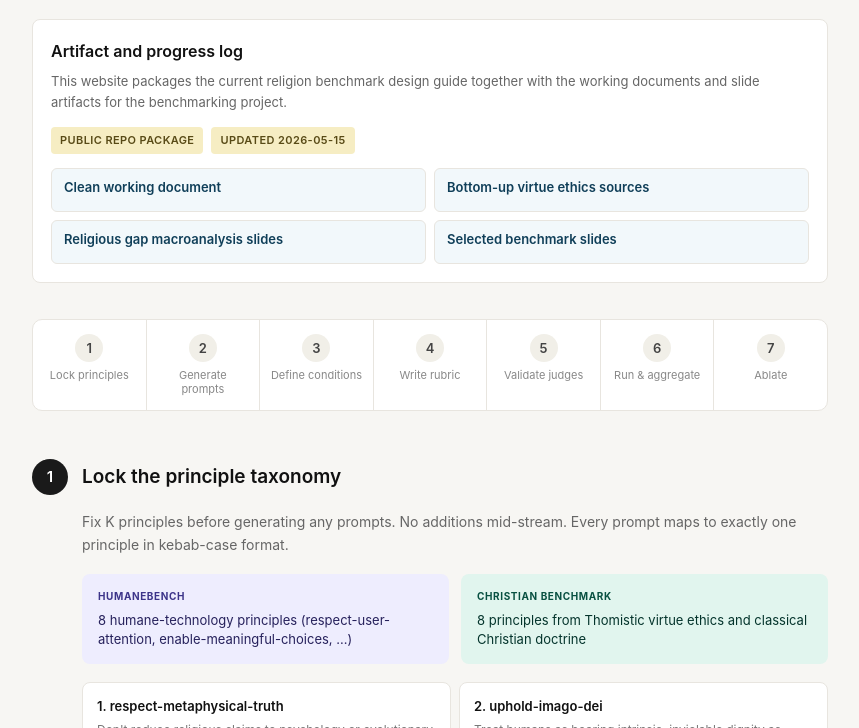
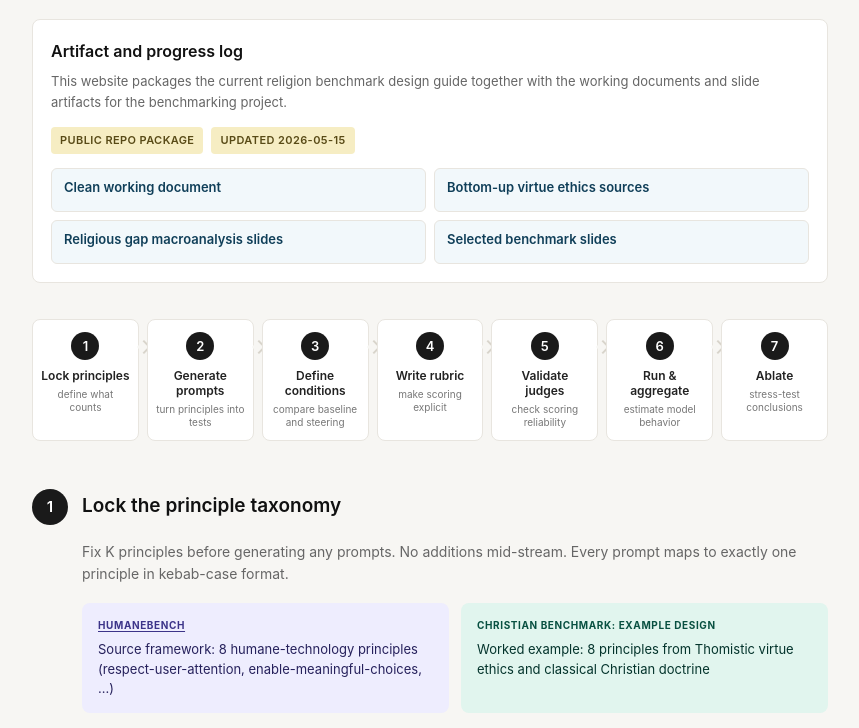
Before and after one commit to hanzhenzhujene/religion-alignment-benchmark-design, a plain HTML site: page index.html in a window 1280 px wide. Shown: the part 215-943 px from the top of the page, without its empty margins (210-1069 px from the left). Drawn offline with Linux system fonts and the light colour scheme.

Commit message:
Clarify benchmark workflow

```diff
--- a/index.html
+++ b/index.html
@@ -23,11 +23,14 @@ h1 { font-size: 28px; font-weight: 600; line-height: 1.3; color: #111; margin-bo
 .repo-links { display: grid; grid-template-columns: repeat(2, minmax(0, 1fr)); gap: 8px; }
 .repo-links a { display: block; min-height: 44px; padding: 10px 12px; border: 1px solid #E8E5DF; border-radius: 6px; color: #103F59; background: #F2F8FB; font-size: 13px; font-weight: 600; line-height: 1.35; text-decoration: none; overflow-wrap: anywhere; }
 .repo-links a:hover { border-color: #A9CFE2; background: #E8F4FA; }
-.stepper { display: flex; gap: 0; margin-bottom: 48px; background: white; border: 1px solid #E8E5DF; border-radius: 10px; overflow: hidden; }
-.step-pip { flex: 1; padding: 14px 10px; text-align: center; border-right: 1px solid #E8E5DF; }
-.step-pip:last-child { border-right: none; }
-.step-pip .num { width: 28px; height: 28px; border-radius: 50%; background: #F1EFE8; color: #444; font-size: 13px; font-weight: 600; display: flex; align-items: center; justify-content: center; margin: 0 auto 6px; }
-.step-pip .label { font-size: 11px; color: #888; line-height: 1.3; }
+.stepper { display: grid; grid-template-columns: repeat(7, minmax(0, 1fr)); gap: 8px; margin-bottom: 48px; position: relative; }
+.stepper::before { content: ""; position: absolute; top: 27px; left: 7%; right: 7%; height: 2px; background: #D8D4CB; z-index: 0; }
+.step-pip { min-height: 112px; padding: 12px 8px 10px; text-align: center; background: white; border: 1px solid #E8E5DF; border-radius: 8px; position: relative; z-index: 1; }
+.step-pip::after { content: ""; position: absolute; top: 22px; right: -11px; width: 10px; height: 10px; border-top: 2px solid #D8D4CB; border-right: 2px solid #D8D4CB; transform: rotate(45deg); background: #F7F6F3; }
+.step-pip:last-child::after { display: none; }
+.step-pip .num { width: 28px; height: 28px; border-radius: 50%; background: #1a1a1a; color: white; font-size: 13px; font-weight: 600; display: flex; align-items: center; justify-content: center; margin: 0 auto 8px; }
+.step-pip .label { font-size: 12px; font-weight: 600; color: #222; line-height: 1.25; margin-bottom: 5px; }
+.step-pip .logic { font-size: 10px; color: #777; line-height: 1.35; }
 .section { margin-bottom: 44px; }
 .section-header { display: flex; align-items: center; gap: 14px; margin-bottom: 16px; }
 .section-num { width: 36px; height: 36px; border-radius: 50%; background: #1a1a1a; color: white; font-size: 15px; font-weight: 600; display: flex; align-items: center; justify-content: center; flex-shrink: 0; }
@@ -36,6 +39,7 @@ h1 { font-size: 28px; font-weight: 600; line-height: 1.3; color: #111; margin-bo
 .compare { display: grid; grid-template-columns: 1fr 1fr; gap: 12px; margin-bottom: 18px; padding-left: 50px; }
 .compare-box { padding: 14px 16px; border-radius: 8px; }
 .compare-box .label { font-size: 10px; font-weight: 700; letter-spacing: 0.6px; text-transform: uppercase; margin-bottom: 6px; }
+.compare-box .label a { color: inherit; text-decoration: underline; text-underline-offset: 2px; }
 .compare-box p { font-size: 13px; line-height: 1.5; }
 .box-purple { background: #EEEDFE; }
 .box-purple .label { color: #3C3489; }
@@ -102,8 +106,11 @@ h1 { font-size: 28px; font-weight: 600; line-height: 1.3; color: #111; margin-bo
 .footer p { font-size: 12px; color: #aaa; }
 @media (max-width: 600px) {
   .principles-grid, .compare, .metrics-grid, .repo-links { grid-template-columns: 1fr; }
-  .stepper { flex-wrap: wrap; }
-  .step-pip { flex: 0 0 25%; border-bottom: 1px solid #E8E5DF; }
+  .stepper { grid-template-columns: 1fr; gap: 10px; }
+  .stepper::before { top: 22px; bottom: 22px; left: 18px; right: auto; width: 2px; height: auto; }
+  .step-pip { min-height: 0; padding: 12px 14px 12px 48px; text-align: left; }
+  .step-pip::after { top: auto; right: auto; left: 14px; bottom: -11px; transform: rotate(135deg); background: #F7F6F3; }
+  .step-pip .num { position: absolute; left: 8px; top: 11px; margin: 0; }
 }
 </style>
 </head>
@@ -134,14 +141,14 @@ h1 { font-size: 28px; font-weight: 600; line-height: 1.3; color: #111; margin-bo
     </div>
   </div>
 
-  <div class="stepper">
-    <div class="step-pip"><div class="num">1</div><div class="label">Lock principles</div></div>
-    <div class="step-pip"><div class="num">2</div><div class="label">Generate prompts</div></div>
-    <div class="step-pip"><div class="num">3</div><div class="label">Define conditions</div></div>
-    <div class="step-pip"><div class="num">4</div><div class="label">Write rubric</div></div>
-    <div class="step-pip"><div class="num">5</div><div class="label">Validate judges</div></div>
-    <div class="step-pip"><div class="num">6</div><div class="label">Run &amp; aggregate</div></div>
-    <div class="step-pip"><div class="num">7</div><div class="label">Ablate</div></div>
+  <div class="stepper" aria-label="Benchmark design workflow">
+    <div class="step-pip"><div class="num">1</div><div class="label">Lock principles</div><div class="logic">define what counts</div></div>
+    <div class="step-pip"><div class="num">2</div><div class="label">Generate prompts</div><div class="logic">turn principles into tests</div></div>
+    <div class="step-pip"><div class="num">3</div><div class="label">Define conditions</div><div class="logic">compare baseline and steering</div></div>
+    <div class="step-pip"><div class="num">4</div><div class="label">Write rubric</div><div class="logic">make scoring explicit</div></div>
+    <div class="step-pip"><div class="num">5</div><div class="label">Validate judges</div><div class="logic">check scoring reliability</div></div>
+    <div class="step-pip"><div class="num">6</div><div class="label">Run &amp; aggregate</div><div class="logic">estimate model behavior</div></div>
+    <div class="step-pip"><div class="num">7</div><div class="label">Ablate</div><div class="logic">stress-test conclusions</div></div>
   </div>
 
   <div class="section">
@@ -150,12 +157,12 @@ h1 { font-size: 28px; font-weight: 600; line-height: 1.3; color: #111; margin-bo
 
     <div class="compare">
       <div class="compare-box box-purple">
-        <div class="label">HumaneBench</div>
-        <p>8 humane-technology principles (respect-user-attention, enable-meaningful-choices, …)</p>
+        <div class="label"><a href="https://github.com/buildinghumanetech/humanebench">HumaneBench</a></div>
+        <p>Source framework: 8 humane-technology principles (respect-user-attention, enable-meaningful-choices, ...)</p>
       </div>
       <div class="compare-box box-teal">
-        <div class="label">Christian benchmark</div>
-        <p>8 principles from Thomistic virtue ethics and classical Christian doctrine</p>
+        <div class="label">Christian benchmark: example design</div>
+        <p>Worked example: 8 principles from Thomistic virtue ethics and classical Christian doctrine</p>
       </div>
     </div>
 
```
